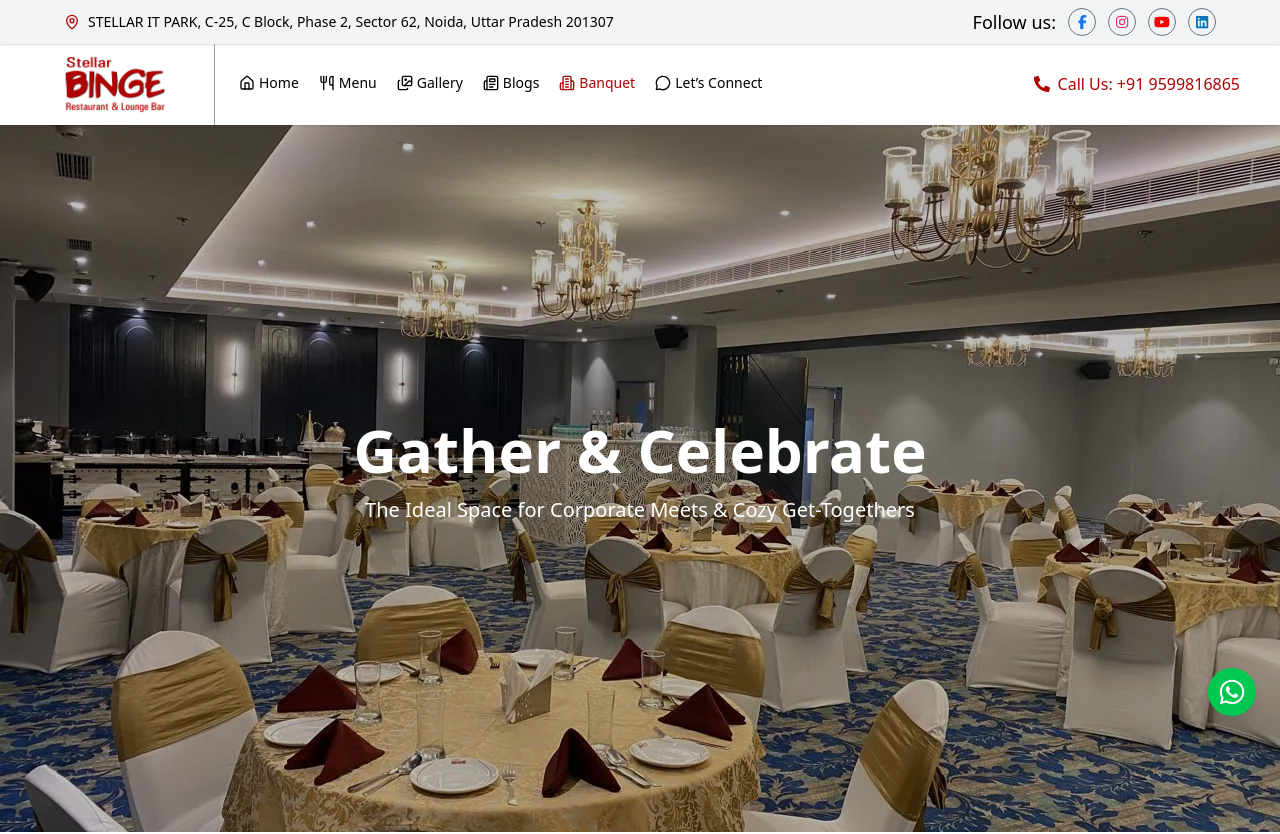
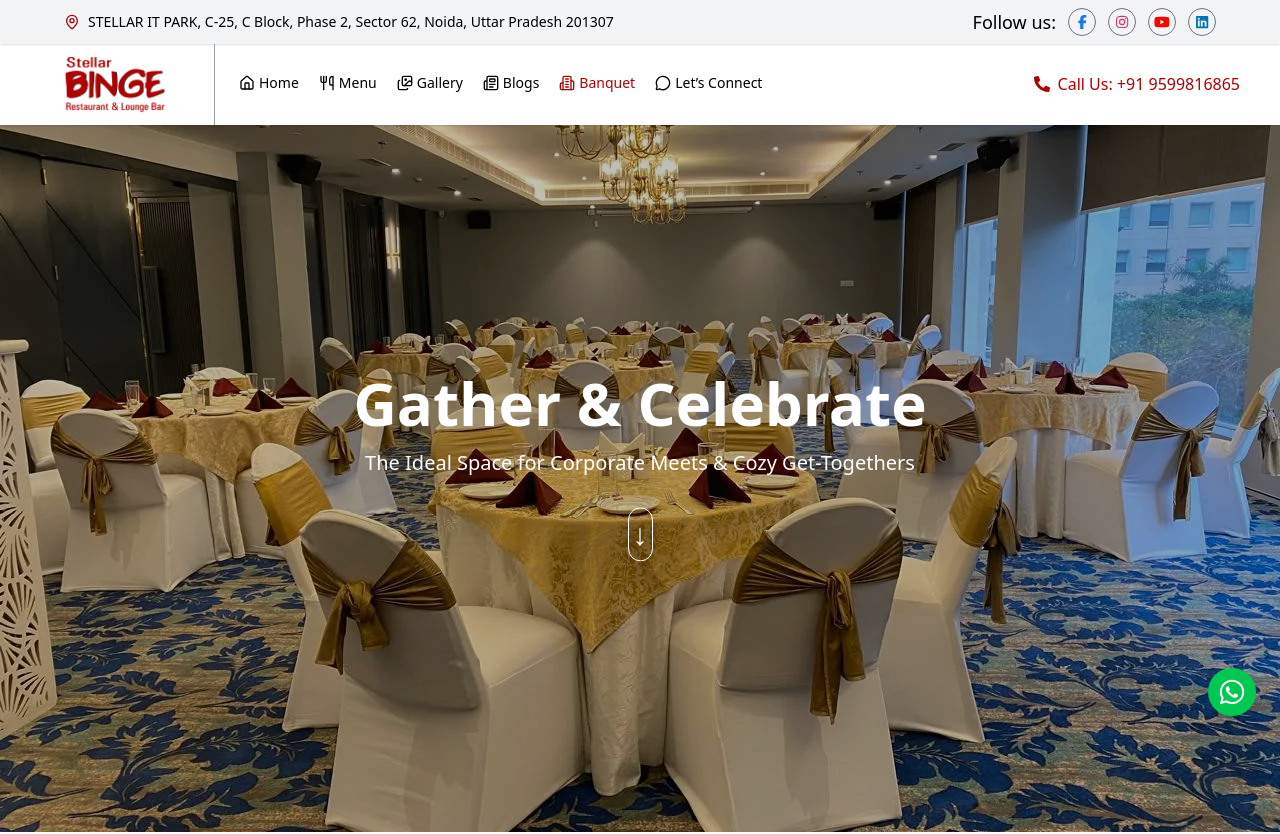
Before and after one commit to Shubham9049/binge, a Next.js app: page /banquet in a window 1280 px wide. Shown: the top 834 px of the page. Built offline with nearby package versions, Linux system fonts and the light colour scheme.

Commit message:
Add changes

```diff
--- a/src/app/banquet/page.tsx
+++ b/src/app/banquet/page.tsx
@@ -2,7 +2,7 @@
 "use client";
 
 import Image from "next/image";
-import banquetHero from "../../../assets/banqutes/img1.webp";
+import banquetHero from "../../../assets/banq.webp";
 import { banquetImages } from "../../../src/data/data";
 import Navbar from "../../../components/Navbar";
 import Footer from "../../../components/Footer";
@@ -21,10 +21,11 @@ import upwards from "../../../assets/upwards.png";
 import downwards from "../../../assets/downwards.png";
 import AOS from "aos";
 import "aos/dist/aos.css";
-import { useEffect } from "react";
+import { useEffect, useRef } from "react";
 import ScrollToTopButton from "../../../components/ScrollToTopButton";
 
 export default function BanquetPage() {
+  const banquetsRef = useRef<HTMLDivElement | null>(null);
   useEffect(() => {
     AOS.init({
       duration: 1000, // animation duration
@@ -32,6 +33,18 @@ export default function BanquetPage() {
       easing: "ease-in-out",
     });
   }, []);
+
+  const scrollToNext = () => {
+    if (banquetsRef.current) {
+      const yOffset = -70;
+      const y =
+        banquetsRef.current.getBoundingClientRect().top +
+        window.scrollY +
+        yOffset;
+
+      window.scrollTo({ top: y, behavior: "smooth" });
+    }
+  };
 
   return (
     <div>
@@ -53,6 +66,12 @@ export default function BanquetPage() {
             <p className="mt-4 text-lg md:text-xl" data-aos="fade-up">
               The Ideal Space for Corporate Meets & Cozy Get-Togethers
             </p>
+            <button
+              onClick={scrollToNext}
+              className="mt-10 animate-bounce border rounded-full w-fit px-1 py-2 mx-auto cursor-pointer"
+            >
+              <span className="text-3xl">↓</span>
+            </button>
           </div>
         </section>
 
@@ -60,6 +79,7 @@ export default function BanquetPage() {
         <section
           className="w-11/12 md:w-5/6 mx-auto py-12 text-center space-y-6"
           data-aos="fade-up"
+          ref={banquetsRef}
         >
           <h2 className="text-2xl md:text-4xl font-semibold  text-[var(--primary-color)]">
             Host Your Special Moments at{" "}
```
Also changed, not shown: assets/banq.webp (added).
